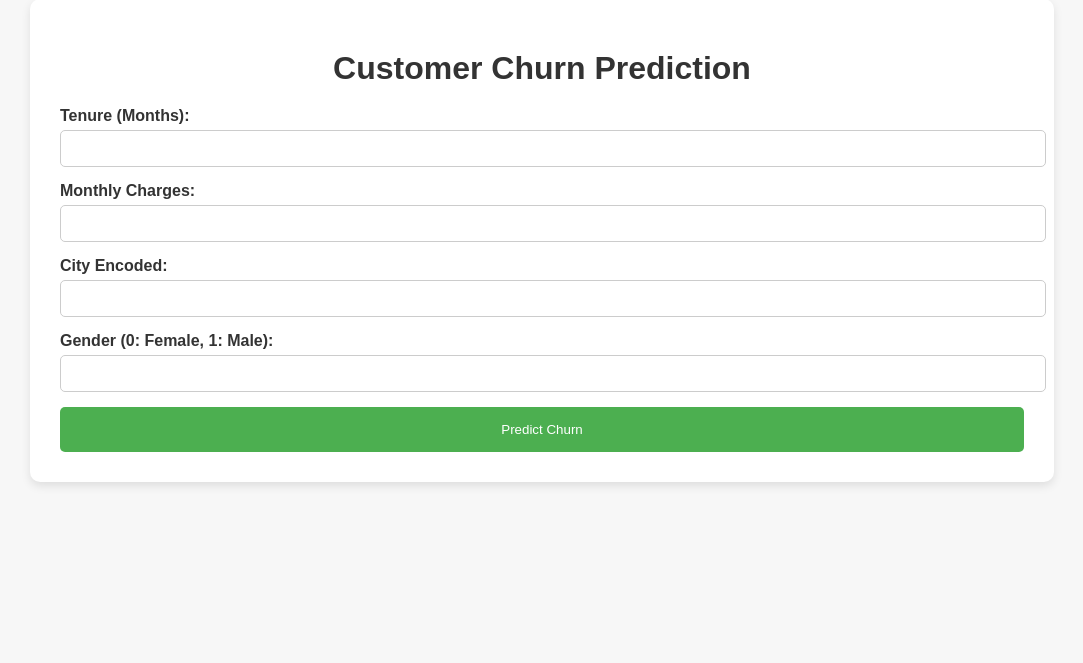
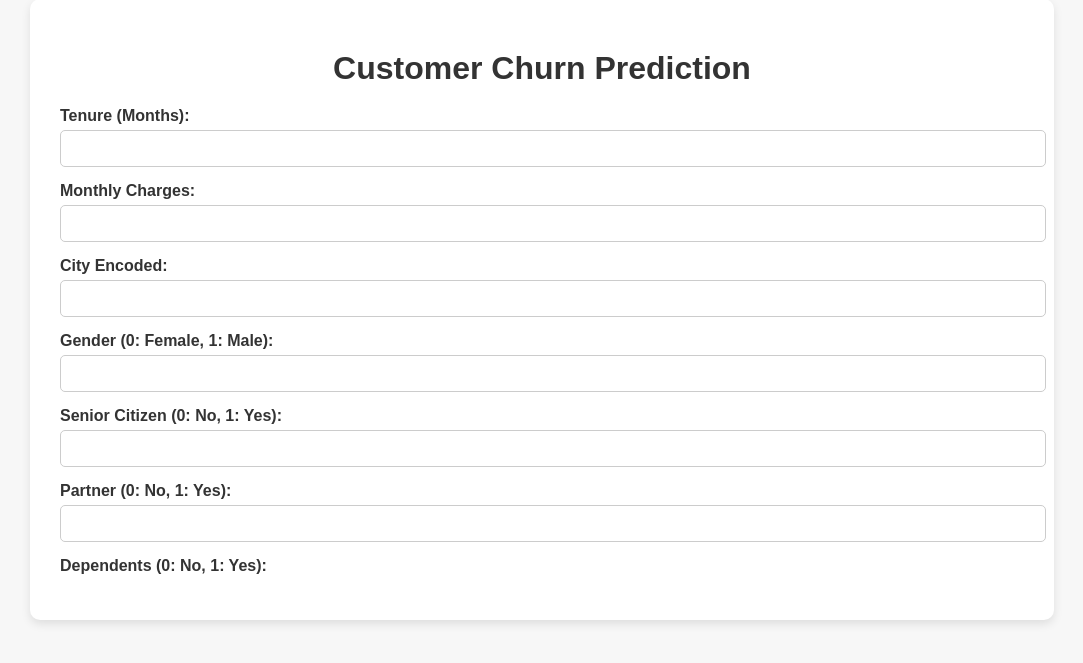
Before and after one commit to Tayyab-Data-Scientist/Customer-churn-prediction-model, a Flask app: page / in a window 1280 px wide. Shown: the part 21-684 px from the top of the page, without its empty margins (98-1181 px from the left). Run offline with Flask 3, Linux system fonts and the light colour scheme; parts of the project's set-up code (start-up, migrations or seed data) failed here and were passed over.

Commit message:
Initial commit

```diff
--- a/app.py
+++ b/app.py
@@ -20,32 +20,57 @@ else:
 def home():
     return render_template('index.html')
 
-# Route to predict churn
+
+# Safe conversion functions
+def safe_int_cast(value, field_name):
+    if isinstance(value, str) and value.lower().strip() in ['nan', 'inf', '-inf', 'infinity', '-infinity']:
+        raise ValueError(f"Invalid value for {field_name}: {value}")
+    try:
+        return int(value)
+    except (ValueError, TypeError):
+        raise ValueError(f"Invalid integer value for {field_name}: {value}")
+
+
+def safe_float_cast(value, field_name):
+    if isinstance(value, str) and value.lower().strip() in ['nan', 'inf', '-inf', 'infinity', '-infinity']:
+        raise ValueError(f"Invalid value for {field_name}: {value}")
+    try:
+        result = float(value)
+        if not np.isfinite(result):
+            raise ValueError(f"Invalid finite value for {field_name}: {value}")
+        return result
+    except (ValueError, TypeError):
+        raise ValueError(f"Invalid float value for {field_name}: {value}")
+
+
 @app.route('/predict', methods=['POST'])
 def predict():
     try:
-        # Extract features from the form
-        tenure_months = int(request.form['tenure_months'])
-        monthly_charges = float(request.form['monthly_charges'])
-        city_encoded = int(request.form['city_encoded'])
-        gender = int(request.form['gender'])
-        senior_citizen = int(request.form['senior_citizen'])
-        partner = int(request.form['partner'])
-        dependents = int(request.form['dependents'])
-        multiple_lines = float(request.form['multiple_lines'])
-        internet_service = int(request.form['internet_service'])
-        online_security = int(request.form['online_security'])
-        online_backup = int(request.form['online_backup'])
-        tech_support = int(request.form['tech_support'])
-        streaming_tv = int(request.form['streaming_tv'])
-        streaming_movies = int(request.form['streaming_movies'])
-        contract_type = int(request.form['contract_type'])
-        payment_method = int(request.form['payment_method'])
+        # Extract features from the form with safe casting
+        tenure_months = safe_int_cast(request.form['tenure_months'], 'tenure_months')
+        monthly_charges = safe_float_cast(request.form['monthly_charges'], 'monthly_charges')
+        city_encoded = safe_int_cast(request.form['city_encoded'], 'city_encoded')
+        gender = safe_int_cast(request.form['gender'], 'gender')
+        senior_citizen = safe_int_cast(request.form['senior_citizen'], 'senior_citizen')
+        partner = safe_int_cast(request.form['partner'], 'partner')
+        dependents = safe_int_cast(request.form['dependents'], 'dependents')
+        multiple_lines = safe_float_cast(request.form['multiple_lines'], 'multiple_lines')
+        internet_service = safe_int_cast(request.form['internet_service'], 'internet_service')
+        online_security = safe_int_cast(request.form['online_security'], 'online_security')
+        online_backup = safe_int_cast(request.form['online_backup'], 'online_backup')
+        tech_support = safe_int_cast(request.form['tech_support'], 'tech_support')
+        streaming_tv = safe_int_cast(request.form['streaming_tv'], 'streaming_tv')
+        streaming_movies = safe_int_cast(request.form['streaming_movies'], 'streaming_movies')
+        contract_type = safe_int_cast(request.form['contract_type'], 'contract_type')
+        payment_method = safe_int_cast(request.form['payment_method'], 'payment_method')
 
         # Prepare the feature vector
-        feature_vector = np.array([[tenure_months, monthly_charges, city_encoded, gender, senior_citizen, partner,
-                                    dependents, multiple_lines, internet_service, online_security, online_backup,
-                                    tech_support, streaming_tv, streaming_movies, contract_type, payment_method]])
+        feature_vector = np.array([[
+            tenure_months, monthly_charges, city_encoded, gender,
+            senior_citizen, partner, dependents, multiple_lines,
+            internet_service, online_security, online_backup, tech_support,
+            streaming_tv, streaming_movies, contract_type, payment_method
+        ]])
 
         # Get prediction from the model
         prediction = model.predict(feature_vector)
@@ -55,6 +80,7 @@ def predict():
     except Exception as e:
         return render_template('index.html', prediction=f"Error: {str(e)}")
 
+
 # Run the app on Replit
 if __name__ == '__main__':
-    app.run(host='0.0.0.0', port=3000)
+    app.run(host='0.0.0.0', port=5000, debug=True)
--- a/templates/index.html
+++ b/templates/index.html
@@ -85,18 +85,14 @@
                 <label for="gender">Gender (0: Female, 1: Male):</label>
                 <input type="number" id="gender" name="gender" required>
             </div>
-            <!-- More fields similar to above -->
-
-            <button type="submit" class="submit-btn">Predict Churn</button>
-        </form>
-
-        {% if prediction %}
-            <div class="result">
-                <h3>Prediction Result: {{ prediction }}</h3>
+            <div class="form-group">
+                <label for="senior_citizen">Senior Citizen (0: No, 1: Yes):</label>
+                <input type="number" id="senior_citizen" name="senior_citizen" required>
             </div>
-        {% endif %}
-    </div>
-</div>
-
-</body>
-</html>
+            <div class="form-group">
+                <label for="partner">Partner (0: No, 1: Yes):</label>
+                <input type="number" id="partner" name="partner" required>
+            </div>
+            <div class="form-group">
+                <label for="dependents">Dependents (0: No, 1: Yes):</label>
+                <input type="number" id="dependents" name="dependents" requi
```
